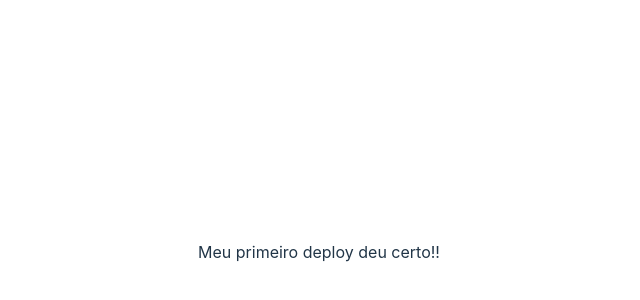
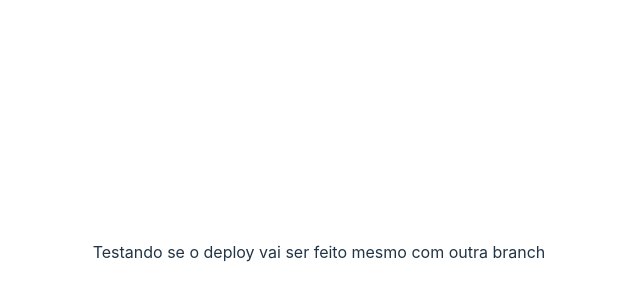
Before and after one commit to brunocdeveloper/landing-page-deploy-training, a React (Vite) app: page / in a window 1280 px wide. Shown: the part 148-448 px from the top of the page, without its empty margins (321-961 px from the left). Built offline with nearby package versions, Linux system fonts and the light colour scheme.

Commit message:
Testando deploy

```diff
--- a/src/App.tsx
+++ b/src/App.tsx
@@ -8,7 +8,7 @@ function App() {
 
   return (
     <div className="App">
-      <p>Meu primeiro deploy deu certo!!</p>
+      <p>Testando se o deploy vai ser feito mesmo com outra branch</p>
     </div>
   );
 }
```
